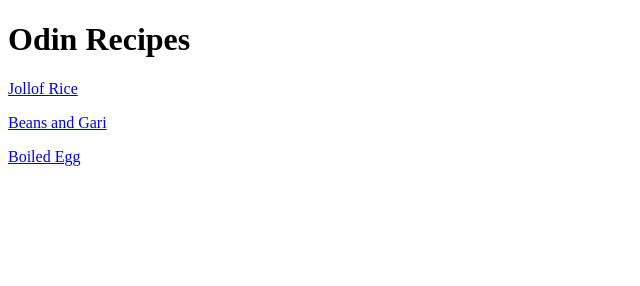
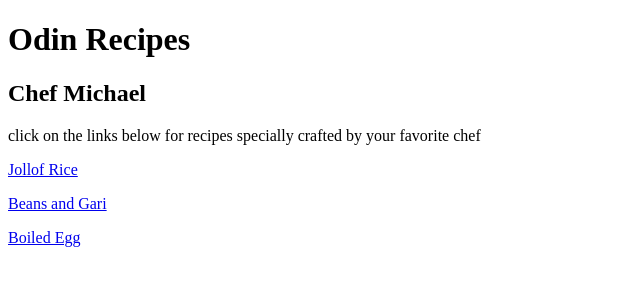
Before and after one commit to michaelkedey/HTML-odin-recipes, a plain HTML site: page index.html in a window 1280 px wide. Shown: the whole page, without its empty margins (0-640 px from the left). Drawn offline with Linux system fonts and the light colour scheme.

Commit message:
added more recipes

```diff
--- a/index.html
+++ b/index.html
@@ -4,7 +4,7 @@
 
     <head>
         <title>
-            Odin-page
+            Odin-page (Michael's recipes)
         </title>
         <meta charset="UTF-8">
 
@@ -16,6 +16,13 @@
             Odin Recipes
         </h1>
 
+        <h2>
+            Chef Michael
+        </h2>
+
+        <p>click on the links below for recipes specially crafted by your favorite chef</p>
+
+
         <p><a href="./recipes/jollofrice.html">Jollof Rice</a></p>
         <p><a href="./recipes/beans.html">Beans and Gari</a></p>
         <p><a href="./recipes/boiledegg.html">Boiled Egg</a></p>
```
